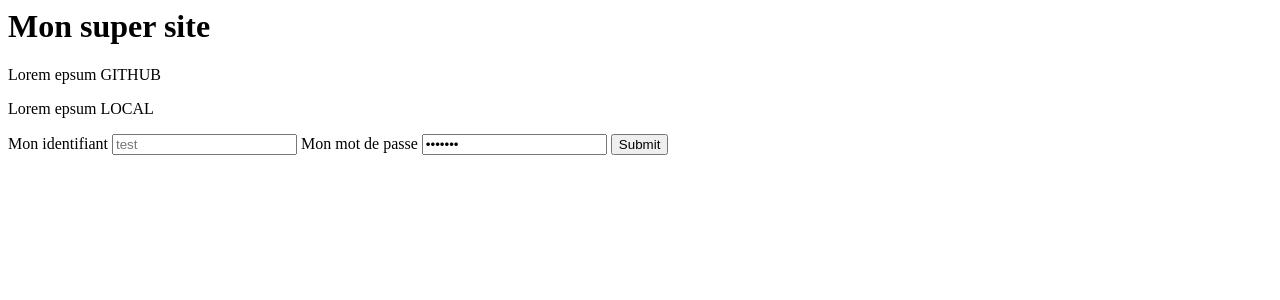
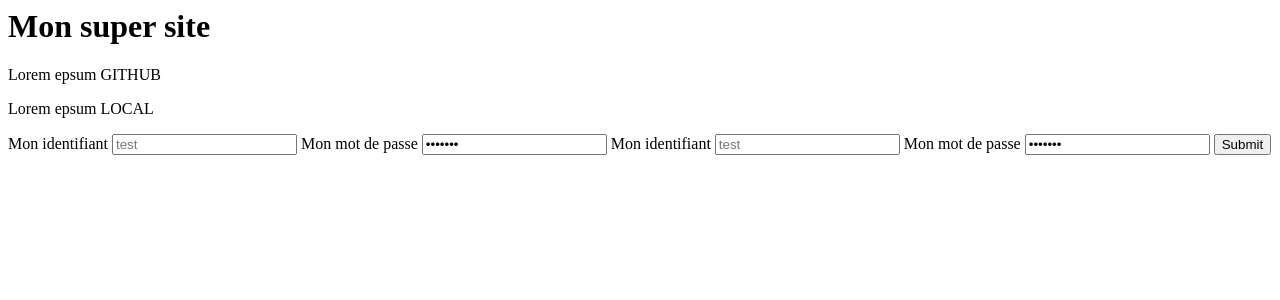
Before and after one commit to F2000-FR/mon-projet-jour-1, a PHP site: page / in a window 1280 px wide. Shown: the top 300 px of the page. Run offline with PHP 8.4, Linux system fonts and the light colour scheme.

Commit message:
Modif index (#1)
Mise en prod

```diff
--- a/index.php
+++ b/index.php
@@ -15,6 +15,14 @@
                 Mon mot de passe
                 <input type="password" value="*******" />
             </label>
+            <label>
+                Mon identifiant
+                <input type="text" placeholder="test" />
+            </label>
+            <label>
+                Mon mot de passe
+                <input type="password" value="*******" />
+            </label>
             <input type="submit">
         </form>
 	</body>
```
